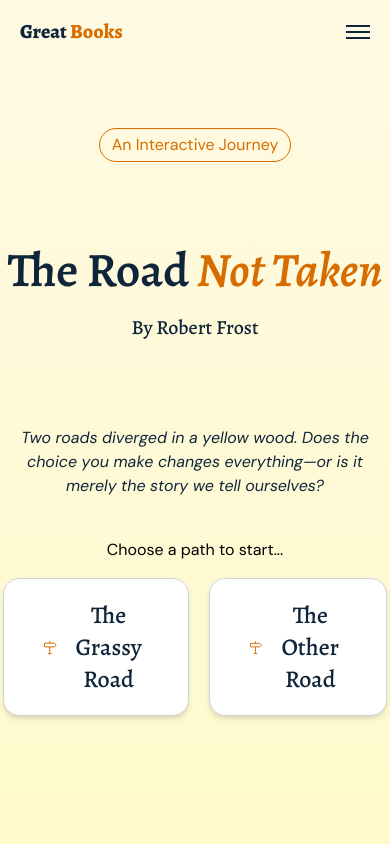
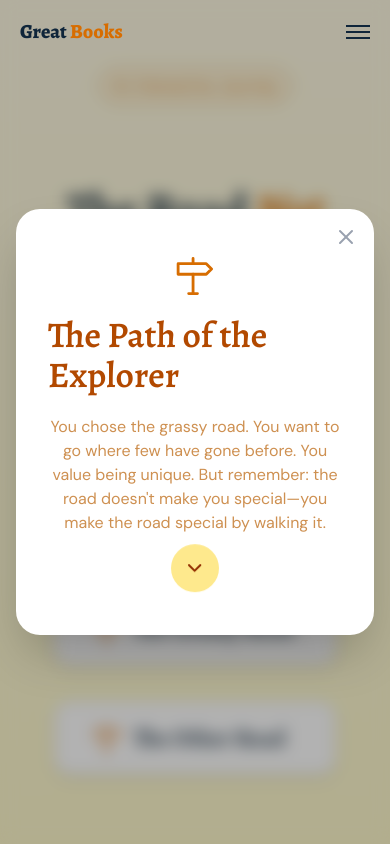
Before and after one commit to robby-deving/The-Road-Not-Taken, a React (Vite) app: page / in a window 390 px wide. Both pictures are taken after a click on the element "The Grassy Road". Shown: the top 844 px of the page. Built offline with nearby package versions, Linux system fonts and the light colour scheme.

Commit message:
feat: add fade-in animation and enhance layout in HomeSection and AuthorSection

```diff
--- a/src/index.css
+++ b/src/index.css
@@ -16,6 +16,18 @@ html {
 
 body {
   font-family: var(--font-primary);
+}
+
+/* Fade in up animation */
+@keyframes fadeInUp {
+  from {
+    opacity: 0;
+    transform: translateY(30px);
+  }
+  to {
+    opacity: 1;
+    transform: translateY(0);
+  }
 }
 
 /* --- Alegreya Font Family Classes --- */
--- a/src/sections/HomeSection.tsx
+++ b/src/sections/HomeSection.tsx
@@ -1,27 +1,38 @@
+
+import { useState } from 'react';
 
 export default function HomeSection() {
+  const [selectedPath, setSelectedPath] = useState<'explorer' | 'connection' | null>(null);
+
+  const handleNavigateToAuthor = () => {
+    setSelectedPath(null);
+    setTimeout(() => {
+      document.getElementById('author')?.scrollIntoView({ behavior: 'smooth' });
+    }, 100);
+  };
+
   return (
-    <div className="p-10 flex items-center justify-center" style={{
+    <div className="p-10 flex items-center justify-center relative" style={{
       background: 'linear-gradient(180deg, #FFFAE3 0%, #FFF9CC 100%)',
       minHeight: '100vh',
       width: '100%'
     }}>
         <div className="flex-col justify-center items-center text-center gap-5 flex">
-            <div className="border border-[#D76D01] p-1 px-3 rounded-4xl w-fit text-[#D76D01]">
+            <div className="border border-[#D76D01] p-1 px-3 rounded-4xl w-fit text-[#D76D01] animate-[fadeInUp_0.6s_ease-in_forwards] opacity-0" style={{ animationDelay: '0.1s' }}>
                 An Interactive Journey
             </div>
-            <h1 className="mt-16">
+            <h1 className="mt-16 animate-[fadeInUp_0.6s_ease-in_forwards] opacity-0" style={{ animationDelay: '0.3s' }}>
                 <span className="alegreya-semibold text-5xl md:text-7xl text-[#0F253A]">The Road</span>
                 <span className="alegreya-semibold-italic text-5xl md:text-7xl text-[#D76D01]"> Not Taken</span>
             </h1>
-            <h2 className="alegreya-medium text-xl text-[#0F253A] mb-16">By Robert Frost</h2>
-            <p className="italic text-base md:text-lg text-[#0F253A] max-w-2xl">
+            <h2 className="alegreya-medium text-xl text-[#0F253A] mb-16 animate-[fadeInUp_0.6s_ease-in_forwards] opacity-0" style={{ animationDelay: '0.5s' }}>By Robert Frost</h2>
+            <p className="italic text-base md:text-lg text-[#0F253A] max-w-2xl animate-[fadeInUp_0.6s_ease-in_forwards] opacity-0" style={{ animationDelay: '0.7s' }}>
                 Two roads diverged in a yellow wood. Does the choice you make changes everything—or is it merely the story we tell ourselves?
             </p>
-          <div className="mt-5">
+          <div className="mt-5 animate-[fadeInUp_0.6s_ease-in_forwards] opacity-0" style={{ animationDelay: '0.9s' }}>
             <p>Choose a path to start...</p>
-            <div className="flex gap-5">
-                <div className="flex items-center gap-3 border border-gray-300 bg-white rounded-2xl px-10 py-5 mt-4 cursor-pointer hover:bg-[#FEFCF4] transition-colors shadow-md hover:text-[#D76D01]">
+            <div className="flex flex-col sm:flex-row gap-5">
+                <div onClick={() => setSelectedPath('explorer')} className="flex items-center gap-3 border border-gray-300 bg-white rounded-2xl px-10 py-5 mt-4 cursor-pointer hover:bg-[#FEFCF4] transition-colors shadow-md hover:text-[#D76D01]">
                     <svg xmlns="http://www.w3.org/2000/svg" width="26" height="27" viewBox="0 0 26 27" fill="none">
                         <path d="M1 4.75V12.25H21L24.75 8.5L21 4.75H1Z" stroke="#D76D01" stroke-width="2" stroke-linejoin="round"/>
                         <path d="M11.625 12.25V26M11.625 1V4.75M8.5 26H14.75" stroke="#D76D01" stroke-width="2" stroke-linecap="round" stroke-linejoin="round"/>
@@ -29,7 +40,7 @@ export default function HomeSection() {
 
                     <h2 className="alegreya-medium text-2xl text-[#0F253A] ">The Grassy Road</h2>
                 </div>
-                                <div className="flex items-center gap-3 border border-gray-300 bg-white rounded-2xl px-10 py-5 mt-4 cursor-pointer hover:bg-[#FEFCF4] transition-colors shadow-md">
+                <div onClick={() => setSelectedPath('connection')} className="flex items-center gap-3 border border-gray-300 bg-white rounded-2xl px-10 py-5 mt-4 cursor-pointer hover:bg-[#FEFCF4] transition-colors shadow-md">
                     <svg xmlns="http://www.w3.org/2000/svg" width="26" height="27" viewBox="0 0 26 27" fill="none">
                         <path d="M1 4.75V12.25H21L24.75 8.5L21 4.75H1Z" stroke="#D76D01" stroke-width="2" stroke-linejoin="round"/>
                         <path d="M11.625 12.25V26M11.625 1V4.75M8.5 26H14.75" stroke="#D76D01" stroke-width="2" stroke-linecap="round" stroke-linejoin="round"/>
@@ -44,6 +55,59 @@ export default function HomeSection() {
           </div>
         </div>
 
+        {/* Backdrop and Modal */}
+        {selectedPath && (
+          <>
+            {/* Backdrop with blur */}
+            <div
+              className="fixed inset-0 bg-black/30 backdrop-blur-sm z-40"
+              onClick={() => setSelectedPath(null)}
+            />
+
+            {/* Modal */}
+            <div className="fixed inset-0 z-50 flex items-center justify-center p-4">
+              <div className="bg-white rounded-3xl shadow-2xl max-w-md w-full p-8 relative">
+                {/* Close button */}
+                <button
+                  onClick={() => setSelectedPath(null)}
+                  className="absolute top-4 right-4 text-gray-400 hover:text-gray-600 transition-colors"
+                >
+                  <svg xmlns="http://www.w3.org/2000/svg" width="24" height="24" viewBox="0 0 24 24" fill="none" stroke="currentColor" strokeWidth="2" strokeLinecap="round" strokeLinejoin="round">
+                    <line x1="18" y1="6" x2="6" y2="18"></line>
+                    <line x1="6" y1="6" x2="18" y2="18"></line>
+                  </svg>
+                </button>
+
+                <div className="flex flex-col items-center gap-5 mt-4">
+                  <svg xmlns="http://www.w3.org/2000/svg" width="40" height="38" viewBox="0 0 26 27" fill="none">
+                    <path d="M1 4.75V12.25H21L24.75 8.5L21 4.75H1Z" stroke="#D76D01" strokeWidth="2" strokeLinejoin="round"/>
+                    <path d="M11.625 12.25V26M11.625 1V4.75M8.5 26H14.75" stroke="#D76D01" strokeWidth="2" strokeLinecap="round" strokeLinejoin="round"/>
+                  </svg>
+
+                  <h1 className="alegreya-semibold text-4xl text-[#B24900]">
+                    {selectedPath === 'explorer' ? 'The Path of the Explorer' : 'The Path of Connection'}
+                  </h1>
+
+                  <p className="text-[#CE9051] text-center">
+                    {selectedPath === 'explorer'
+                      ? "You chose the grassy road. You want to go where few have gone before. You value being unique. But remember: the road doesn't make you special—you make the road special by walking it."
+                      : "You chose the worn road. You trust the wisdom of those who walked before you. You value shared experiences. But remember: even on a well-known path, your journey is yours alone."}
+                  </p>
+
+                  <button
+                    onClick={handleNavigateToAuthor}
+                    className="bg-[#FEE98D] rounded-full h-12 w-12 flex items-center justify-center cursor-pointer hover:bg-[#FDD951] transition-all animate-bounce"
+                  >
+                    <svg xmlns="http://www.w3.org/2000/svg" width="14" height="8" viewBox="0 0 14 8" fill="none">
+                      <path d="M13.0087 0.292799C12.8212 0.105329 12.5669 1.28104e-05 12.3017 1.27872e-05C12.0366 1.2764e-05 11.7823 0.105328 11.5947 0.292799L6.64473 5.2428L1.69473 0.292798C1.50613 0.11064 1.25352 0.00984611 0.991326 0.0121244C0.72913 0.0144027 0.478316 0.119572 0.292908 0.30498C0.107501 0.490388 0.00233234 0.7412 5.39874e-05 1.0034C-0.00222436 1.26559 0.0985695 1.5182 0.280728 1.7068L5.93773 7.3638C6.12526 7.55127 6.37956 7.65659 6.64473 7.65659C6.90989 7.65659 7.1642 7.55127 7.35173 7.3638L13.0087 1.7068C13.1962 1.51927 13.3015 1.26496 13.3015 0.999799C13.3015 0.734635 13.1962 0.480327 13.0087 0.292799Z" fill="#922E00"/>
+                    </svg>
+                  </button>
+                </div>
+              </div>
+            </div>
+          </>
+        )}
+
     </div>
   )
 }
```
Also changed, not shown: src/sections/AuthorSection.tsx (+10 -10 lines).
